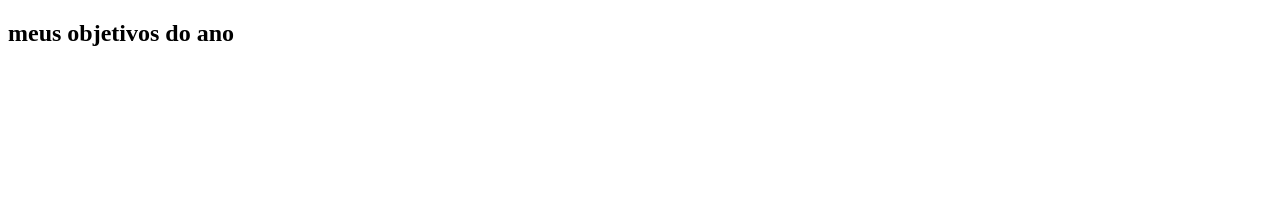
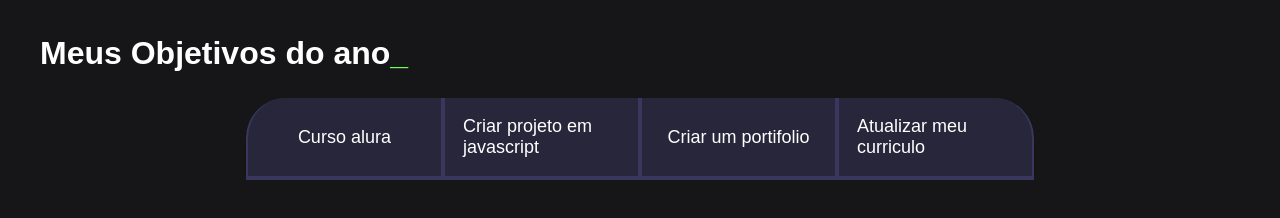
Before and after one commit to mjzinn/javascrip, a plain HTML site: page index.html in a window 1280 px wide. Drawn offline with Linux system fonts and the light colour scheme.

Commit message:
Add files via upload

```diff
--- a/index.html
+++ b/index.html
@@ -1,20 +1,22 @@
 <!DOCTYPE html>
 <html lang="pt-br">
+
 <head>
     <meta charset="UTF-8">
     <meta name="viewport" content="width=device-width, initial-scale=1.0">
-    <title>Document</title>
+    <title>Meus objetivos do ano</title>
+    <link rel="stylesheet" href="style.css">
 </head>
 <body>
+
    <section class="conteudo-principal">
-    <h2 class="titulo-pricipal">meus objetivos do ano</h2>
+    <h2 class="titulo-principal">Meus Objetivos do ano<span>_</span></h2>
     <div class="botoes">
-        <buton class="botao"></buton>
-        <buton class="botao"></buton>
-        <buton class="botao"></buton>
-        <buton class="botao"></buton>
-
+        <buton class="botao ativo">Curso alura</buton>
+        <buton class="botao">Criar projeto em javascript</buton>
+        <buton class="botao">Criar um portifolio</buton>
+        <buton class="botao">Atualizar meu curriculo</buton>
     </div>
-   </section>
+</section>
 </body>
 </html>
--- a/style.css
+++ b/style.css
@@ -0,0 +1,78 @@
+@import url('https://fonts.googleapis.com/css2?family-Chakra+Petch:w ght@400:700&display=swap');
+
+:root {
+    --cor-de-fundo: #161618;
+    --verde: #6FFF57;
+    --branco: #FFFFFF;
+    --botao-ativo: #3A375E;
+    --botao-inativo: rgba(58, 55, 94, 0.5);
+    --texto-fundo: rgba(58, 55, 94, 0.3);
+  }
+
+  body {
+    background-color: var(--cor-de-fundo);
+    color: var(--branco);
+    font-family: 'Chakra Petch', sans-serif;
+  }
+
+
+  .conteudo-principal {
+    display: flex;
+    flex-direction: column;
+    justify-content: center;
+    align-items: center;
+    max-width: 1200px;
+    width: 100%;
+    margin: 0 auto;
+}
+
+.titulo-principal {
+    text-align: left;
+    width: 100%;
+    font-size: 32px;
+}
+
+.titulo-principal span {
+    color: var(--verde);
+}
+
+.botao {
+    font-family: "Crakra Petch", sans-serif;
+    background-color: var(--botao-inativo);
+    color: var(--branco);
+    display: flex;
+    justify-content: center;
+    padding: 1em;
+    font-size: 18px;
+    align-items: center;
+    width: 100%;
+    border-bottom: 4px solid var(--botao-ativo);
+    border-left: 2px solid var(--botao-ativo);
+    border-right: 2px solid var(--botao-ativo);
+    border-top: none;
+}
+
+.botao:first-child {
+    border-radius: 40px 40px 0 0;
+}
+
+.botoes {
+    display: block;
+}
+
+
+
+
+
+
+@media screen and (min-width: 768px) {
+    .botoes {
+        display: flex;
+    }
+    .botao:first-child {
+        border-radius: 40px 0 0 0;
+    }
+    .botao:last-child {
+        border-radius: 0 40px 0 0;
+    }
+}
```
